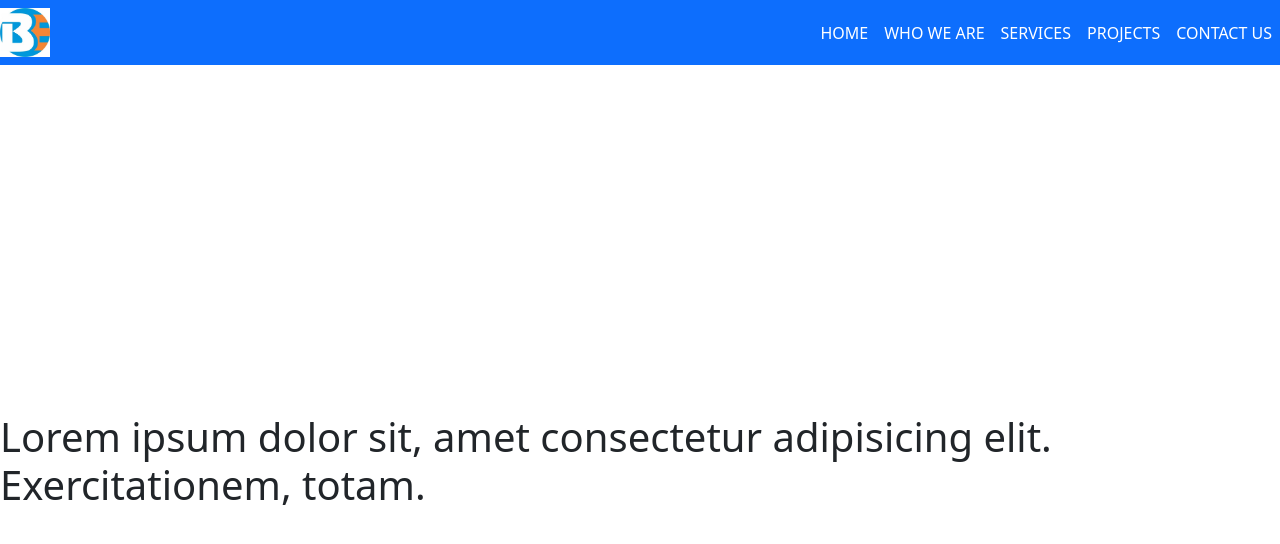
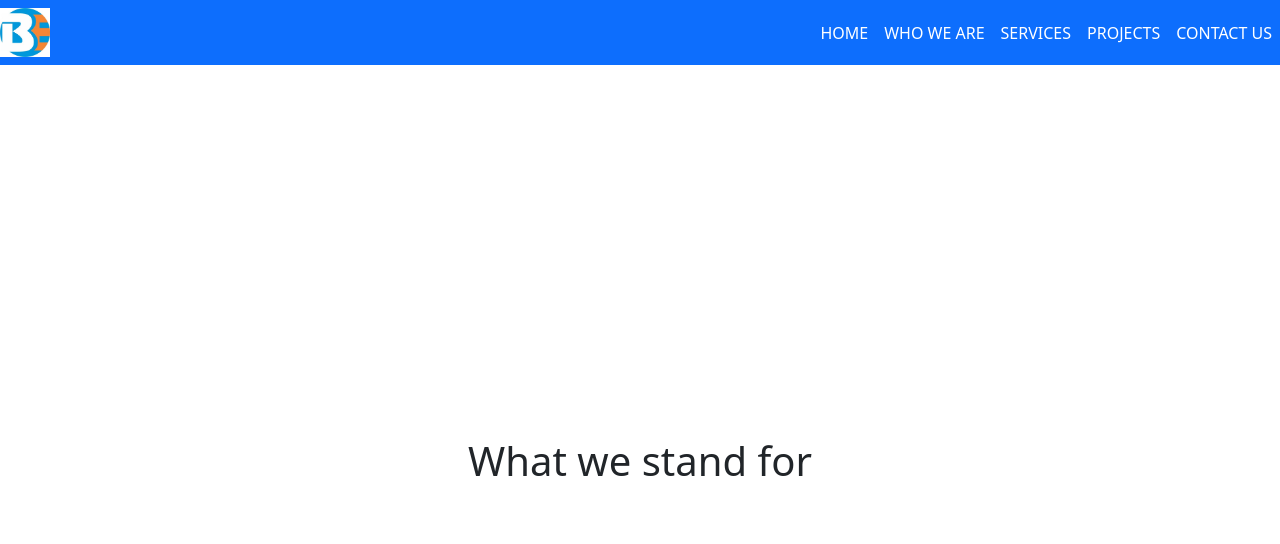
Before and after one commit to flosatechnologies/blessdel, a React (Create React App) app: page /whoweare in a window 1280 px wide. Shown: the top 544 px of the page. Built offline with nearby package versions, Linux system fonts and the light colour scheme.

Commit message:
Navbar: updated

```diff
--- a/src/pages/projects.js
+++ b/src/pages/projects.js
@@ -3,7 +3,7 @@ import React from "react";
 function Projects() {
   return (
     <div>
-      <h1>Sign In</h1>
+      <h1>Our works</h1>
     </div>
   );
 }
--- a/src/pages/services.js
+++ b/src/pages/services.js
@@ -3,7 +3,7 @@ import React from "react";
 function Services() {
   return (
     <div>
-      <h1>Sign In</h1>
+      <h1>What we do</h1>
     </div>
   );
 }
--- a/src/pages/whoweare.js
+++ b/src/pages/whoweare.js
@@ -10,10 +10,7 @@ const WhoWeAre = () => {
         height: "100vh",
       }}
     >
-      <h1>
-        Lorem ipsum dolor sit, amet consectetur adipisicing elit.
-        Exercitationem, totam.
-      </h1>
+      <h1>What we stand for</h1>
     </div>
   );
 };
```
